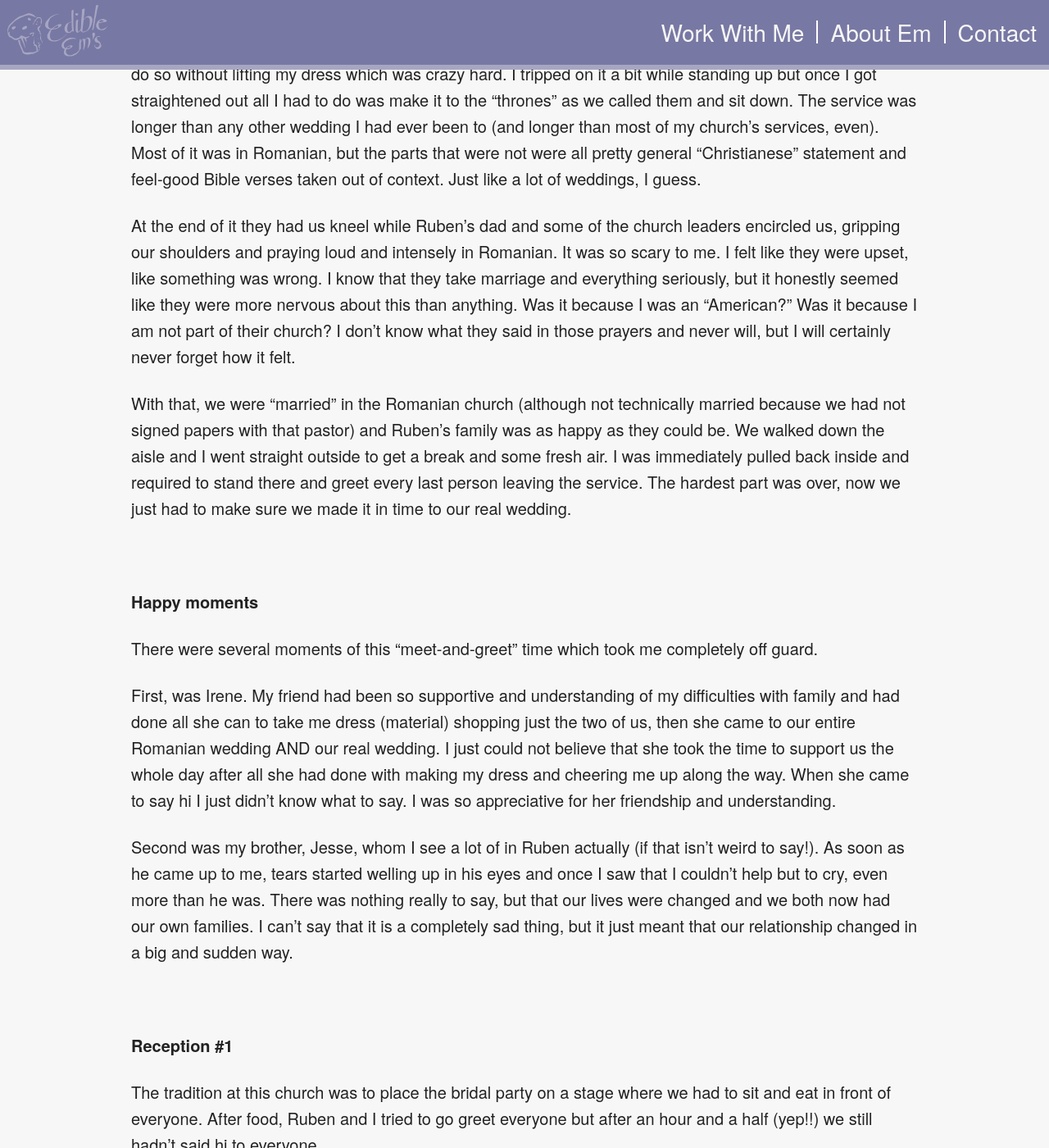
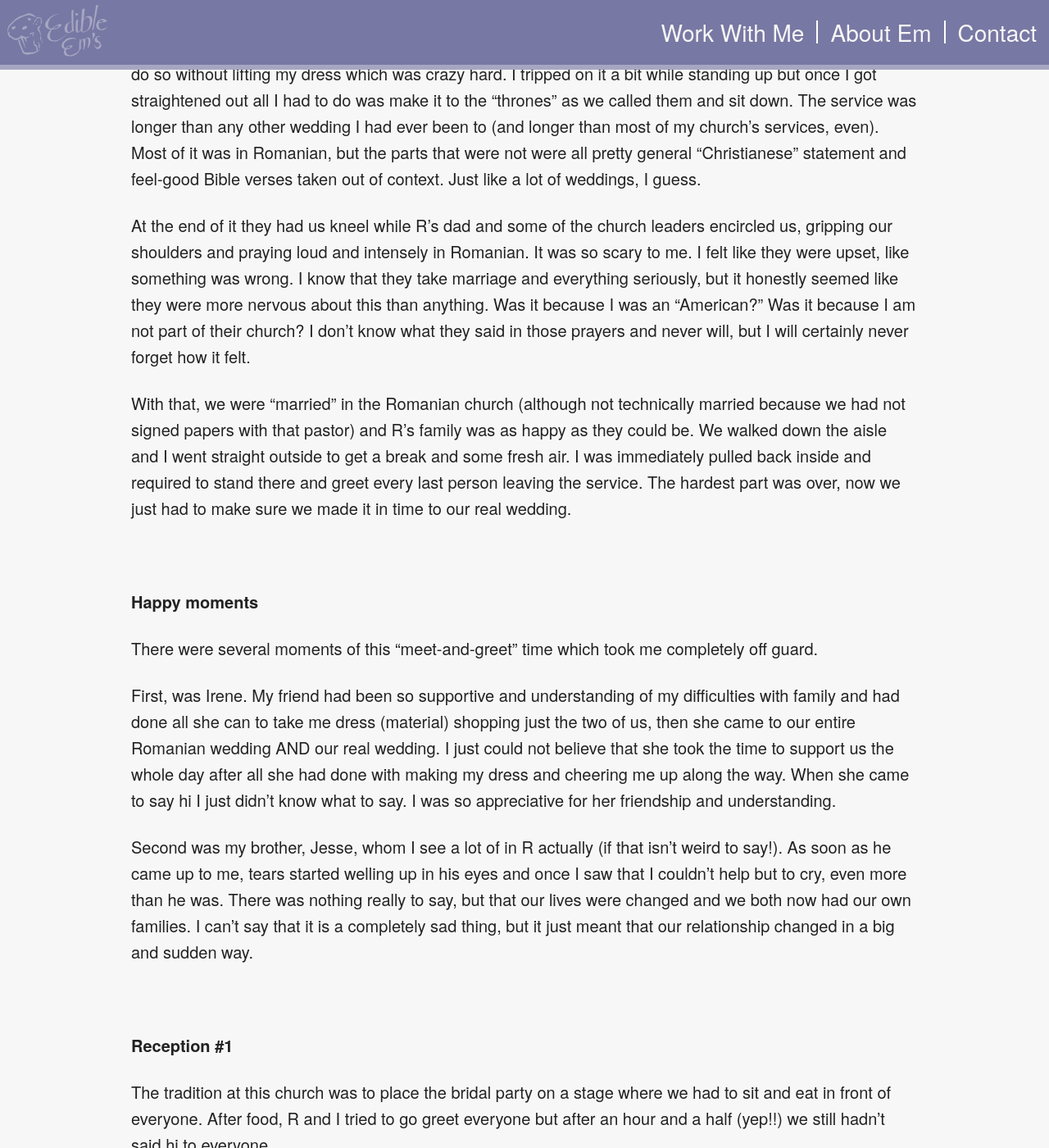
Before and after one commit to RubenSandwich/EdibleEms, a Jekyll site: the page built from _posts/2017-02-17-the-day.md, in a window 1280 px wide and 1400 px high, scrolled down 7271 px. Shown: the whole window at 82% size. Built offline with Jekyll 4.4.1, drawn with Linux system fonts in a browser that asks for light colours; comment, search, counter and statistics services are not loaded; some of the changed text lies outside the part shown.

Commit message:
Update 2017-02-17-the-day.md

```diff
--- a/_posts/2017-02-17-the-day.md
+++ b/_posts/2017-02-17-the-day.md
@@ -65,7 +65,7 @@ Well, I tipped double that day, left, and hoped that the rest of her day went a
 I’ve NEVER liked getting photos done, but I was especially dreading getting wedding photos done. I really really wanted nice photos, but I hate posing and I told our photographer friends (Jay and Debbie) that I would do 30 minutes and that was all. Luckily for me they ignored that, showed up at least 40 minutes early, and we had a great time taking family and bridal party pictures.
 
 
-Our friends were AMAZING, made me laugh so much and the banter between Ruben and Jay was hilarious. I had so much fun and hardly realized I was getting my picture taken. Plus, the pictures turned out pretty great, don’t you think?!
+Our friends were AMAZING, made me laugh so much and the banter between R and Jay was hilarious. I had so much fun and hardly realized I was getting my picture taken. Plus, the pictures turned out pretty great, don’t you think?!
 
 
 <br>
@@ -94,14 +94,14 @@ Our friends were AMAZING, made me laugh so much and the banter between Ruben and
 **The first ceremony**
 
 
-After the pictures we all booked it to the church for the first ceremony. The music played seamlessly and my dad walked me down wonderfully. Nobody was smiling, not even Ruben’s family, until I got toward the front, looked to my right and saw my whole family and some close friends beaming at me. My sister Anna’s face in particular caught my eye and reassured me so much. I have never felt so wonderful and so horrible at the same time.
+After the pictures we all booked it to the church for the first ceremony. The music played seamlessly and my dad walked me down wonderfully. Nobody was smiling, not even R’s family, until I got toward the front, looked to my right and saw my whole family and some close friends beaming at me. My sister Anna’s face in particular caught my eye and reassured me so much. I have never felt so wonderful and so horrible at the same time.
 
 I went straight from my father’s grip to R’s, where he crossed behind me (some Romanian/Pentecostal tradition) so that I was on his right side. They asked me to kneel with my back to the audience, but I had to do so without lifting my dress which was crazy hard. I tripped on it a bit while standing up but once I got straightened out all I had to do was make it to the “thrones” as we called them and sit down. The service was longer than any other wedding I had ever been to (and longer than most of my church’s services, even). Most of it was in Romanian, but the parts that were not were all pretty general “Christianese” statement and feel-good Bible verses taken out of context. Just like a lot of weddings, I guess.
 
 
-At the end of it they had us kneel while Ruben’s dad and some of the church leaders encircled us, gripping our shoulders and praying loud and intensely in Romanian. It was so scary to me. I felt like they were upset, like something was wrong. I know that they take marriage and everything seriously, but it honestly seemed like they were more nervous about this than anything. Was it because I was an “American?” Was it because I am not part of their church? I don’t know what they said in those prayers and never will, but I will certainly never forget how it felt.
+At the end of it they had us kneel while R’s dad and some of the church leaders encircled us, gripping our shoulders and praying loud and intensely in Romanian. It was so scary to me. I felt like they were upset, like something was wrong. I know that they take marriage and everything seriously, but it honestly seemed like they were more nervous about this than anything. Was it because I was an “American?” Was it because I am not part of their church? I don’t know what they said in those prayers and never will, but I will certainly never forget how it felt.
 
-With that, we were “married” in the Romanian church (although not technically married because we had not signed papers with that pastor) and Ruben’s family was as happy as they could be. We walked down the aisle and I went straight outside to get a break and some fresh air. I was immediately pulled back inside and required to stand there and greet every last person leaving the service. The hardest part was over, now we just had to make sure we made it in time to our real wedding.
+With that, we were “married” in the Romanian church (although not technically married because we had not signed papers with that pastor) and R’s family was as happy as they could be. We walked down the aisle and I went straight outside to get a break and some fresh air. I was immediately pulled back inside and required to stand there and greet every last person leaving the service. The hardest part was over, now we just had to make sure we made it in time to our real wedding.
 
 
 
@@ -115,14 +115,14 @@ There were several moments of this “meet-and-greet” time which took me compl
 
 First, was Irene. My friend had been so supportive and understanding of my difficulties with family and had done all she can to take me dress (material) shopping just the two of us, then she came to our entire Romanian wedding AND our real wedding. I just could not believe that she took the time to support us the whole day after all she had done with making my dress and cheering me up along the way. When she came to say hi I just didn’t know what to say. I was so appreciative for her friendship and understanding.
 
-Second was my brother, Jesse, whom I see a lot of in Ruben actually (if that isn’t weird to say!). As soon as he came up to me, tears started welling up in his eyes and once I saw that I couldn’t help but to cry, even more than he was. There was nothing really to say, but that our lives were changed and we both now had our own families. I can’t say that it is a completely sad thing, but it just meant that our relationship changed in a big and sudden way.
+Second was my brother, Jesse, whom I see a lot of in R actually (if that isn’t weird to say!). As soon as he came up to me, tears started welling up in his eyes and once I saw that I couldn’t help but to cry, even more than he was. There was nothing really to say, but that our lives were changed and we both now had our own families. I can’t say that it is a completely sad thing, but it just meant that our relationship changed in a big and sudden way.
 
 <br>
 
 **Reception #1**
 
 
-The tradition at this church was to place the bridal party on a stage where we had to sit and eat in front of everyone. After food, Ruben and I tried to go greet everyone but after an hour and a half (yep!!) we still hadn’t said hi to everyone.
+The tradition at this church was to place the bridal party on a stage where we had to sit and eat in front of everyone. After food, R and I tried to go greet everyone but after an hour and a half (yep!!) we still hadn’t said hi to everyone.
 
 
 A kid walked around with this large bird house speaking in Romanian, which I later learned was there to collect money for the new couple. We later had to give this back to the parents in order to “pay them back” for the wedding, which I learned is part of the tradition. Romanian weddings are basically a huge exchange of money between the entire community, so nobody really makes or loses money. It’s an interesting tradition that I didn’t completely understand, but I tried my very best to be part of this and to show that I honored their traditions. I never got much of a response from the family, but I hope they know that I did this for them, trying my best to give them honor in a culture that mostly ignores them.
@@ -144,7 +144,7 @@ The part where I was most apprehensive about was the transition between the rece
 **Finally, married**
 
 
-I could write an entire other post on our ceremony alone. Most people say they remember   nothing of their wedding ceremony but for some reason I remember so many details of mine. I remember exactly how it felt walking down the aisle and seeing everyone beam up at me. I remember the slightly awkward exchange between my parents, Ruben’s parents, and myself and Ruben. I remember our officiant’s talk, and how he incorporated so many personal stories, humor, and genuine marriage advice rather than feel-good quotes. I remember Ruben’s vows, taking communion as our first act as a married couple, then doing a quick kiss and walking back down the aisle, into the woods for a few moments alone.
+I could write an entire other post on our ceremony alone. Most people say they remember nothing of their wedding ceremony but for some reason I remember so many details of mine. I remember exactly how it felt walking down the aisle and seeing everyone beam up at me. I remember the slightly awkward exchange between my parents, R’s parents, and myself and R. I remember our officiant’s talk, and how he incorporated so many personal stories, humor, and genuine marriage advice rather than feel-good quotes. I remember Ruben’s vows, taking communion as our first act as a married couple, then doing a quick kiss and walking back down the aisle, into the woods for a few moments alone.
 
 
 ![Wedding_Top_Picks 198.jpg](/content/Wedding_Top_Picks 198.jpg)
```
Also changed, not shown: other parts of _posts/2017-02-17-the-day.md (+1 -1 lines).
